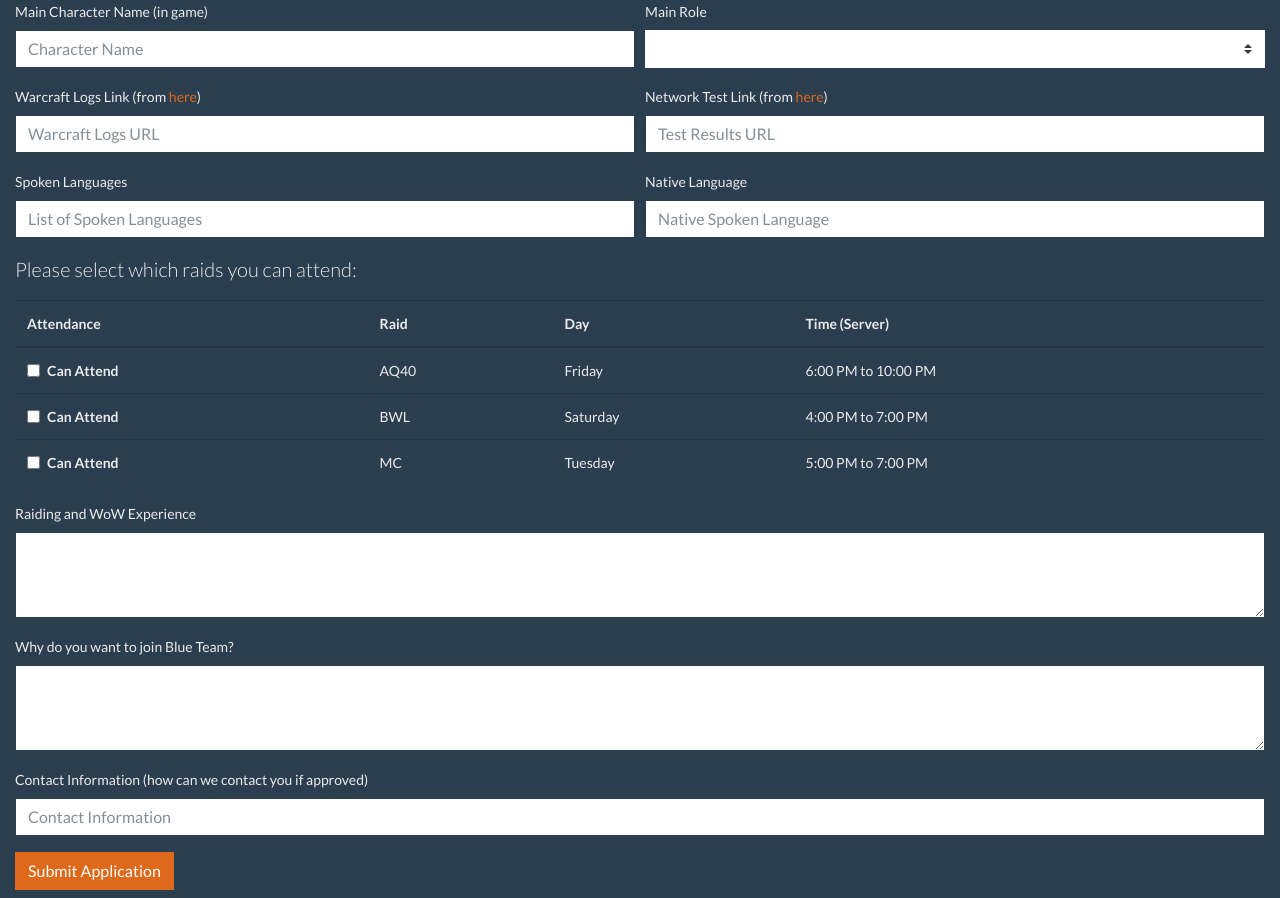
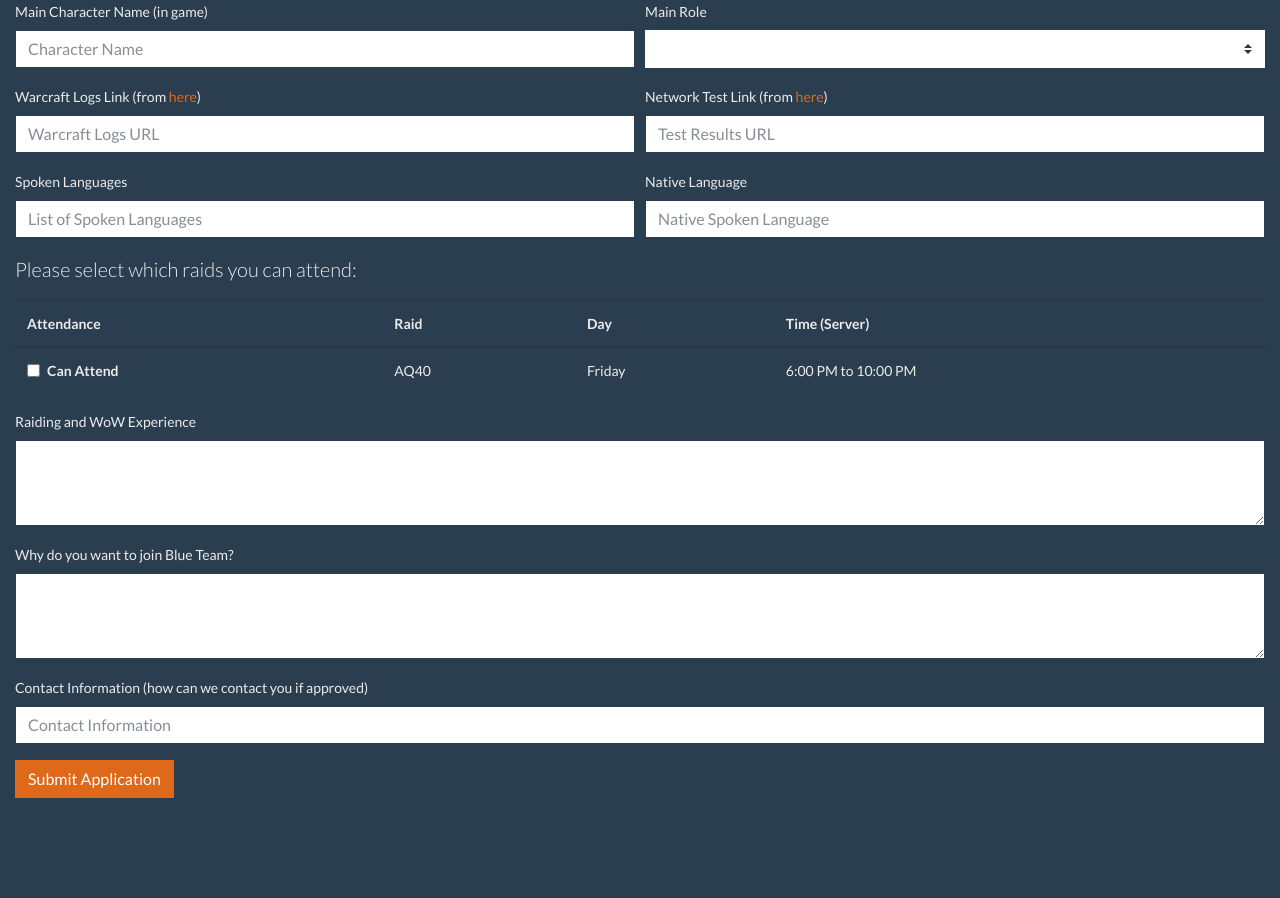
Before and after one commit to smashedr/blueteam-web, a Django app: page /apply/ in a window 1280 px wide. Shown: the part 225-1123 px from the top of the page. After the commit the page ends 1023 px from the top, so only its background shows below. Run offline with Django 3.2, Linux system fonts and the light colour scheme; parts of the project's set-up code (start-up, migrations or seed data) failed here and were passed over; some libraries are stand-ins or nearby versions.

Commit message:
Its time

```diff
--- a/app/templates/apply.html
+++ b/app/templates/apply.html
@@ -99,30 +99,30 @@
                                 <td>Friday</td>
                                 <td>6:00 PM to 10:00 PM</td>
                             </tr>
-                            <tr>
-                                <th scope="row">
-                                    <div class="form-check">
-                                        <input class="form-check-input" type="checkbox" id="sat_raid" name="sat_raid">
-                                        <label class="form-check-label" for="sat_raid">Can Attend</label>
-                                        <div class="invalid-feedback" id="sat_raid-invalid"></div>
-                                    </div>
-                                </th>
-                                <td>BWL</td>
-                                <td>Saturday</td>
-                                <td>4:00 PM to 7:00 PM</td>
-                            </tr>
-                            <tr>
-                                <th scope="row">
-                                    <div class="form-check">
-                                        <input class="form-check-input" type="checkbox" id="tue_raid" name="tue_raid">
-                                        <label class="form-check-label" for="tue_raid">Can Attend</label>
-                                        <div class="invalid-feedback" id="tue_raid-invalid"></div>
-                                    </div>
-                                </th>
-                                <td>MC</td>
-                                <td>Tuesday</td>
-                                <td>5:00 PM to 7:00 PM</td>
-                            </tr>
+{#                            <tr>#}
+{#                                <th scope="row">#}
+{#                                    <div class="form-check">#}
+{#                                        <input class="form-check-input" type="checkbox" id="sat_raid" name="sat_raid">#}
+{#                                        <label class="form-check-label" for="sat_raid">Can Attend</label>#}
+{#                                        <div class="invalid-feedback" id="sat_raid-invalid"></div>#}
+{#                                    </div>#}
+{#                                </th>#}
+{#                                <td>BWL</td>#}
+{#                                <td>Saturday</td>#}
+{#                                <td>4:00 PM to 7:00 PM</td>#}
+{#                            </tr>#}
+{#                            <tr>#}
+{#                                <th scope="row">#}
+{#                                    <div class="form-check">#}
+{#                                        <input class="form-check-input" type="checkbox" id="tue_raid" name="tue_raid">#}
+{#                                        <label class="form-check-label" for="tue_raid">Can Attend</label>#}
+{#                                        <div class="invalid-feedback" id="tue_raid-invalid"></div>#}
+{#                                    </div>#}
+{#                                </th>#}
+{#                                <td>MC</td>#}
+{#                                <td>Tuesday</td>#}
+{#                                <td>5:00 PM to 7:00 PM</td>#}
+{#                            </tr>#}
                             </tbody>
                         </table>
                     </div>
@@ -149,7 +149,7 @@
                 </form>
 
                 <div style="display:none;" id="apply-success" class="alert alert-success" role="alert">
-                    Your application has been successfully submitted. Thank you.
+                    Your application has been successfully submitted. We will reach out to you once we have made a decision.
                 </div>
             {% endif %}
 
```
